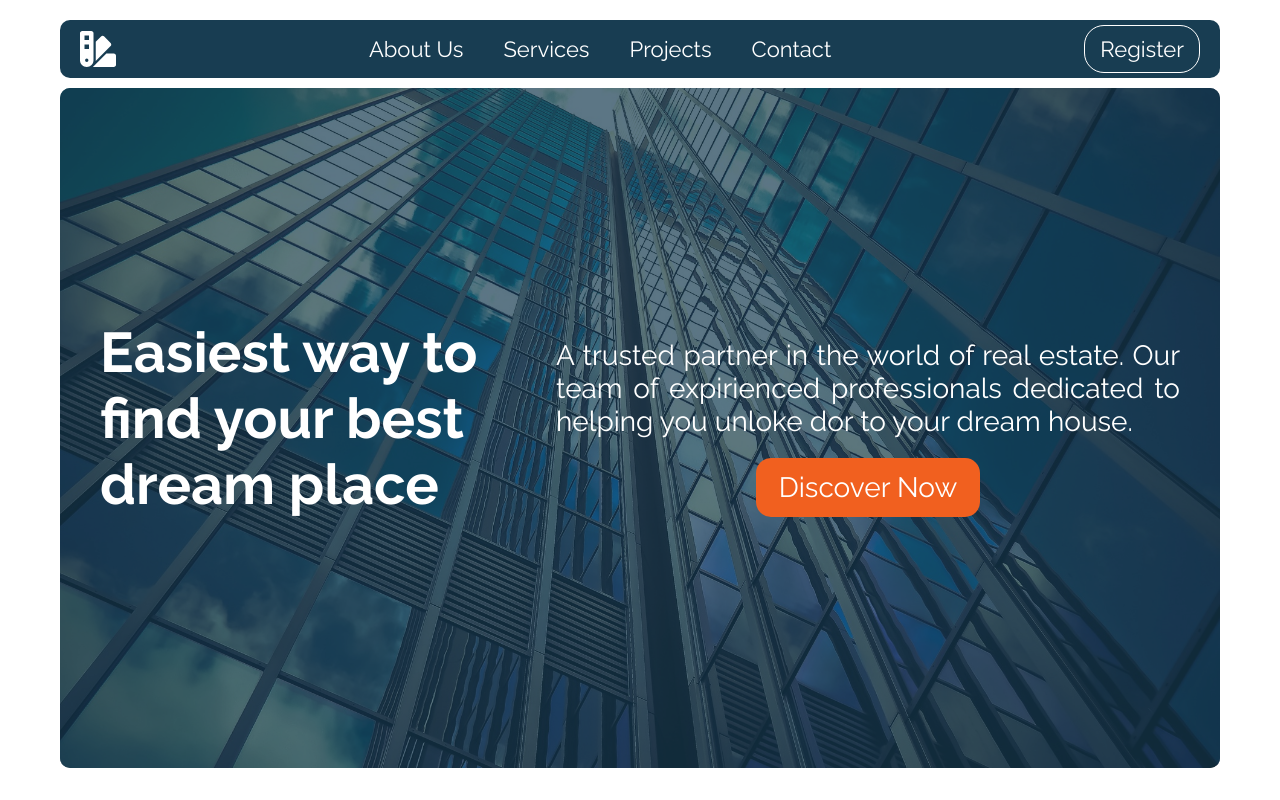
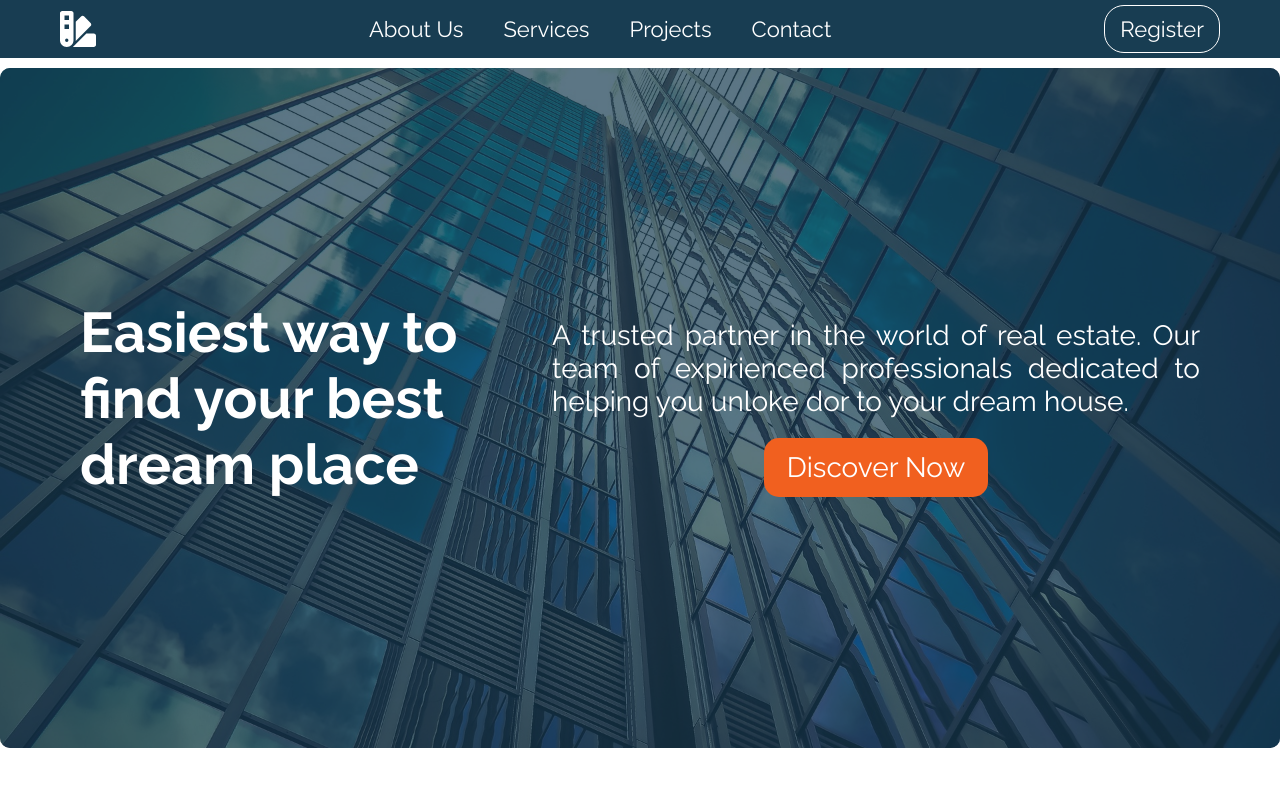
Before and after one commit to mz797/Dreamy-House-RWD, a React (Create React App) app: page / in a window 1280 px wide. Shown: the top 800 px of the page. Built offline with nearby package versions, Linux system fonts and the light colour scheme.

Commit message:
fixed wrappers

```diff
--- a/src/App.js
+++ b/src/App.js
@@ -35,11 +35,9 @@ function App() {
 	window.addEventListener("resize", handleResize);
 	return (
 		<div className="App">
-			<Wrapper>
-				{!isMobile && <Navbar />}
-				{isMobile && <NavbarMobile />}
-				<Header />
-			</Wrapper>
+			{!isMobile && <Navbar />}
+			{isMobile && <NavbarMobile />}
+			<Header />
 			<Main>
 				<Wrapper>
 					<AboutUs />
--- a/src/Components/Contact/Contact.jsx
+++ b/src/Components/Contact/Contact.jsx
@@ -20,8 +20,8 @@ const Container = styled.section`
 	border-top-right-radius: 10px;
 	background-color: var(--primary-color);
 	color: #fff;
-	max-width: 1200px;
-	margin: 0 auto;
+	/* max-width: 1200px;
+	margin: 0 auto; */
 `;
 const Icons = styled.div`
 	display: none;
--- a/src/Components/Footer/Footer.jsx
+++ b/src/Components/Footer/Footer.jsx
@@ -1,11 +1,13 @@
 import React from "react";
 import styled from "styled-components";
+
 const Container = styled.div`
 	border-top: 0.5px solid rgba(255, 255, 255, 0.1);
 	padding: 10px;
 	color: rgba(255, 255, 255, 0.4);
 	text-align: center;
 `;
+
 const Footer = () => {
 	const date = new Date().getFullYear();
 	console.log(date);
--- a/src/Components/Header/Header.jsx
+++ b/src/Components/Header/Header.jsx
@@ -28,14 +28,18 @@ const BackgroundShadow = styled.div`
 	background-color: var(--primary-color);
 	opacity: 0.7;
 `;
+const Wrapper = styled.div`
+	${CommonStyles}
+`;
 const TextContainer = styled.div`
-	${CommonStyles}
-	display:flex;
+	display: flex;
 	flex-direction: column;
 	justify-content: center;
 	align-items: center;
 	padding: 40px;
-	width: 100%;
+	max-width: 1200px;
+	margin: 0 auto;
+	height: 100%;
 	color: #fff;
 	@media (min-width: 768px) {
 		flex-direction: row;
@@ -108,17 +112,19 @@ const Header = () => {
 	return (
 		<Container>
 			<BackgroundShadow />
+			<Wrapper>
 				<TextContainer>
 					<Heading>Easiest way to find your best dream place</Heading>
 					<DescriptionContainer>
 						<Description>
-						A trusted partner in the world of real estate. Our team
-						of expirienced professionals dedicated to helping you
-						unloke dor to your dream house.
+							A trusted partner in the world of real estate. Our
+							team of expirienced professionals dedicated to
+							helping you unloke dor to your dream house.
 						</Description>
 						<Button>Discover Now</Button>
 					</DescriptionContainer>
 				</TextContainer>
+			</Wrapper>
 		</Container>
 	);
 };
--- a/src/Components/Navbar/Navbar.jsx
+++ b/src/Components/Navbar/Navbar.jsx
@@ -3,14 +3,17 @@ import { FontAwesomeIcon } from "@fortawesome/react-fontawesome";
 import { faSwatchbook } from "@fortawesome/free-solid-svg-icons";
 import styled, { css } from "styled-components";
 
+const Wrapper = styled.div`
+	width: 100%;
+	background-color: var(--primary-color);
+`;
 const Nav = styled.nav`
 	display: flex;
 	justify-content: space-between;
 	align-items: center;
-	width: 100%;
+	margin: 0 auto;
+	max-width: 1200px;
 	padding: 5px 20px;
-	background-color: var(--primary-color);
-	border-radius: 10px;
 	color: #fff;
 	overflow: hidden;
 `;
@@ -77,6 +80,7 @@ const NavButton = styled.button`
 
 const Navbar = () => {
 	return (
+		<Wrapper>
 			<Nav>
 				<Logo icon={faSwatchbook} />
 				<NavLinks>
@@ -87,6 +91,7 @@ const Navbar = () => {
 				</NavLinks>
 				<NavButton>Register</NavButton>
 			</Nav>
+		</Wrapper>
 	);
 };
 
```
Lines whose indentation alone changed are shown as unchanged.
